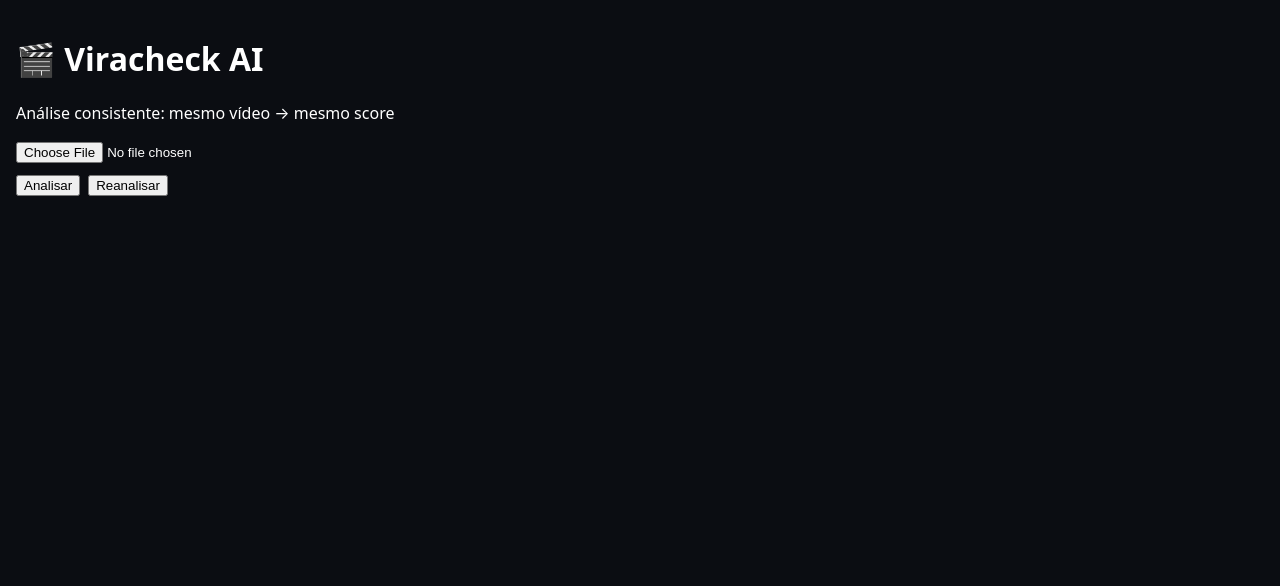
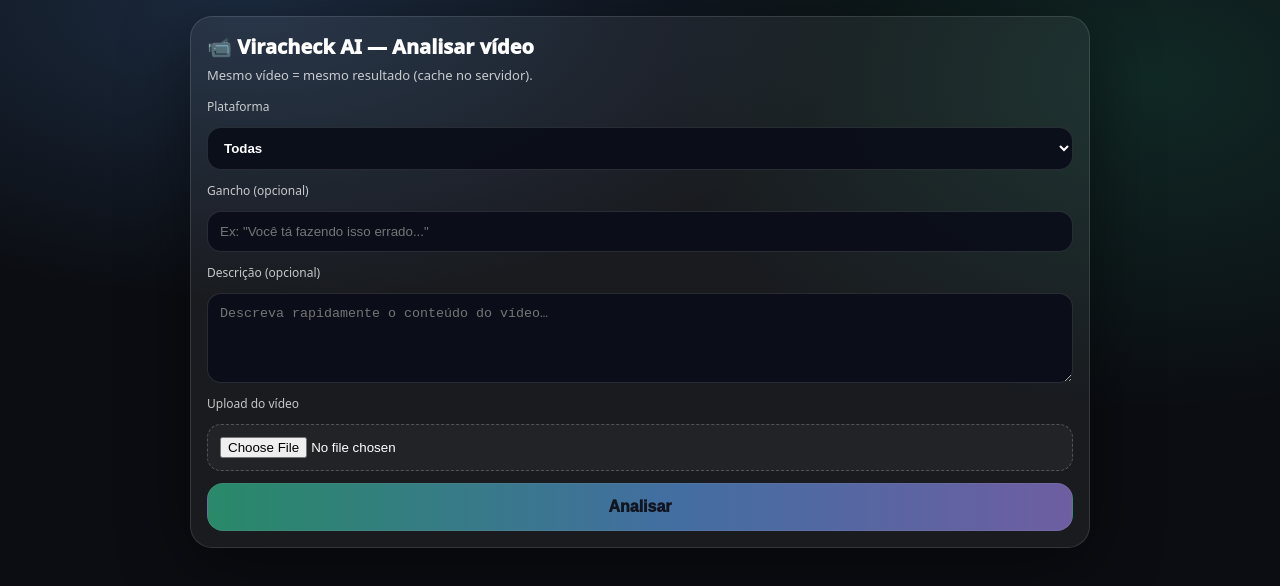
Before and after one commit to paivarobin16-alt/Viracheck---1.0.0, a React (Vite) app: page / in a window 1280 px wide. Shown: the top 586 px of the page. Built offline with nearby package versions, Linux system fonts and the light colour scheme.

Commit message:
Update Analyze.tsx

```diff
--- a/src/pages/Analyze.tsx
+++ b/src/pages/Analyze.tsx
@@ -1,97 +1,68 @@
-import { useEffect, useMemo, useState } from "react";
+import { useMemo, useState } from "react";
 
-/* =========================
-   TIPOS
-========================= */
 type Analysis = {
-  criterios: {
+  criterios?: {
     hook_impacto: number;
     qualidade_visual: number;
     clareza_mensagem: number;
     legibilidade_texto_legenda: number;
     potencial_engajamento: number;
   };
-  score_viralizacao: number;
-  resumo: string;
-  pontos_fortes: string[];
-  pontos_fracos: string[];
-  melhorias_praticas: string[];
-  ganchos: string[];
-  legendas: string[];
-  hashtags: string[];
-  observacoes: string;
+  score_viralizacao?: number;
+  resumo?: string;
+  pontos_fortes?: string[];
+  pontos_fracos?: string[];
+  melhorias_praticas?: string[];
+  ganchos?: string[];
+  legendas?: string[];
+  hashtags?: string[];
+  observacoes?: string;
 };
 
-type Frame = {
-  t: number;
-  image: string;
-};
+type Frame = { t: number; image: string };
 
-/* =========================
-   UTILIDADES
-========================= */
 function clamp(n: number, min: number, max: number) {
   return Math.max(min, Math.min(max, n));
 }
-
 function safeArray(v: any): string[] {
   return Array.isArray(v) ? v.map(String).filter(Boolean) : [];
 }
-
-function normalizeResult(json: any): Analysis {
-  const r = json?.result ?? json ?? {};
+function normalizeResult(anyJson: any): Analysis {
+  const r = anyJson?.result ?? anyJson?.data ?? anyJson ?? {};
   return {
-    criterios: r.criterios,
+    criterios: r.criterios
+      ? {
+          hook_impacto: Number(r.criterios.hook_impacto || 0),
+          qualidade_visual: Number(r.criterios.qualidade_visual || 0),
+          clareza_mensagem: Number(r.criterios.clareza_mensagem || 0),
+          legibilidade_texto_legenda: Number(r.criterios.legibilidade_texto_legenda || 0),
+          potencial_engajamento: Number(r.criterios.potencial_engajamento || 0),
+        }
+      : undefined,
     score_viralizacao: Number(r.score_viralizacao || 0),
-    resumo: r.resumo || "",
+    resumo: typeof r.resumo === "string" ? r.resumo : "",
     pontos_fortes: safeArray(r.pontos_fortes),
     pontos_fracos: safeArray(r.pontos_fracos),
     melhorias_praticas: safeArray(r.melhorias_praticas),
     ganchos: safeArray(r.ganchos),
     legendas: safeArray(r.legendas),
     hashtags: safeArray(r.hashtags),
-    observacoes: r.observacoes || "",
+    observacoes: typeof r.observacoes === "string" ? r.observacoes : "",
   };
 }
 
-/* =========================
-   HASH DO VÍDEO (CACHE)
-========================= */
 async function sha256File(file: File): Promise<string> {
   const buf = await file.arrayBuffer();
   const hashBuf = await crypto.subtle.digest("SHA-256", buf);
-  return Array.from(new Uint8Array(hashBuf))
-    .map((b) => b.toString(16).padStart(2, "0"))
-    .join("");
+  const hashArr = Array.from(new Uint8Array(hashBuf));
+  return hashArr.map((b) => b.toString(16).padStart(2, "0")).join("");
 }
 
-function cacheKey(hash: string) {
-  return `viracheck:v2:${hash}`;
-}
-
-function loadCache(hash: string): Analysis | null {
-  try {
-    const raw = localStorage.getItem(cacheKey(hash));
-    return raw ? normalizeResult(JSON.parse(raw)) : null;
-  } catch {
-    return null;
-  }
-}
-
-function saveCache(hash: string, data: Analysis) {
-  try {
-    localStorage.setItem(cacheKey(hash), JSON.stringify({ result: data }));
-  } catch {}
-}
-
-/* =========================
-   EXTRAÇÃO DE FRAMES (6)
-========================= */
 async function extractFrames(
   file: File,
   frameCount = 6,
-  targetW = 420,
-  quality = 0.7
+  targetW = 360,
+  quality = 0.6
 ): Promise<Frame[]> {
   const video = document.createElement("video");
   video.src = URL.createObjectURL(file);
@@ -100,7 +71,7 @@
 
   await new Promise<void>((resolve, reject) => {
     video.onloadedmetadata = () => resolve();
-    video.onerror = () => reject(new Error("Erro ao carregar vídeo"));
+    video.onerror = () => reject(new Error("Falha ao carregar o vídeo."));
   });
 
   await new Promise<void>((resolve) => {
@@ -110,22 +81,22 @@
 
   const canvas = document.createElement("canvas");
   const ctx = canvas.getContext("2d");
-  if (!ctx) throw new Error("Canvas não suportado");
+  if (!ctx) throw new Error("Canvas não suportado.");
 
   const vw = video.videoWidth || 1280;
   const vh = video.videoHeight || 720;
   const scale = targetW / vw;
 
   canvas.width = targetW;
-  canvas.height = Math.round(vh * scale);
+  canvas.height = Math.max(1, Math.round(vh * scale));
 
-  const duration = video.duration || 1;
-  const percents = [0.05, 0.18, 0.35, 0.55, 0.72, 0.9];
+  const duration = Number.isFinite(video.duration) && video.duration > 0 ? video.duration : 1;
 
+  const percents = [0.05, 0.18, 0.35, 0.55, 0.72, 0.9].slice(0, frameCount);
   const frames: Frame[] = [];
 
-  for (const p of percents.slice(0, frameCount)) {
-    const t = Math.min(duration * p, duration - 0.15);
+  for (const p of percents) {
+    const t = Math.min(Math.max(duration * p, 0.08), Math.max(duration - 0.15, 0.08));
     video.currentTime = t;
 
     await new Promise<void>((resolve) => {
@@ -134,7 +105,10 @@
         resolve();
       };
       video.addEventListener("seeked", done);
-      setTimeout(done, 600);
+      setTimeout(() => {
+        video.removeEventListener("seeked", done);
+        resolve();
+      }, 700);
     });
 
     ctx.drawImage(video, 0, 0, canvas.width, canvas.height);
@@ -145,135 +119,378 @@
   return frames;
 }
 
-/* =========================
-   COMPONENTE
-========================= */
+function LoadingOverlay({ text }: { text: string }) {
+  return (
+    <div
+      style={{
+        position: "fixed",
+        inset: 0,
+        background: "rgba(0,0,0,0.55)",
+        backdropFilter: "blur(8px)",
+        display: "grid",
+        placeItems: "center",
+        zIndex: 9999,
+        padding: 16,
+      }}
+    >
+      <div
+        style={{
+          width: "min(420px, 100%)",
+          borderRadius: 18,
+          border: "1px solid rgba(255,255,255,0.12)",
+          background: "rgba(14,18,30,0.9)",
+          padding: 16,
+          boxShadow: "0 20px 80px rgba(0,0,0,0.6)",
+        }}
+      >
+        <div style={{ display: "flex", alignItems: "center", gap: 12 }}>
+          <div
+            style={{
+              width: 18,
+              height: 18,
+              borderRadius: 999,
+              border: "3px solid rgba(255,255,255,0.25)",
+              borderTopColor: "rgba(255,255,255,0.95)",
+              animation: "spin 0.9s linear infinite",
+            }}
+          />
+          <div style={{ fontWeight: 1000 }}>Processando…</div>
+        </div>
+        <div style={{ marginTop: 10, opacity: 0.8, fontSize: 13 }}>{text}</div>
+
+        <style>{`@keyframes spin { from { transform: rotate(0deg);} to { transform: rotate(360deg);} }`}</style>
+      </div>
+    </div>
+  );
+}
+
 export default function Analyze() {
-  const [video, setVideo] = useState<File | null>(null);
-  const [videoUrl, setVideoUrl] = useState("");
+  const [platform, setPlatform] = useState("Todas");
+  const [hook, setHook] = useState("");
+  const [description, setDescription] = useState("");
+
+  const [videoFile, setVideoFile] = useState<File | null>(null);
+  const videoUrl = useMemo(() => (videoFile ? URL.createObjectURL(videoFile) : ""), [videoFile]);
+
+  const [loading, setLoading] = useState(false);
+  const [loadingText, setLoadingText] = useState("Preparando…");
+  const [message, setMessage] = useState("");
   const [analysis, setAnalysis] = useState<Analysis | null>(null);
-  const [loading, setLoading] = useState(false);
-  const [msg, setMsg] = useState("");
-  const [hash, setHash] = useState("");
 
-  useEffect(() => {
-    if (video) {
-      setVideoUrl(URL.createObjectURL(video));
-    }
-  }, [video]);
+  async function handleAnalyze() {
+    setMessage("");
+    setAnalysis(null);
 
-  async function handleAnalyze(force = false) {
-    if (!video) {
-      setMsg("Selecione um vídeo.");
+    if (!videoFile) {
+      setMessage("⚠️ Selecione um vídeo antes de analisar.");
       return;
     }
 
-    setMsg("");
     setLoading(true);
 
     try {
-      const videoHash = await sha256File(video);
-      setHash(videoHash);
+      setLoadingText("Calculando assinatura do vídeo…");
+      const hash = await sha256File(videoFile);
 
-      if (!force) {
-        const cached = loadCache(videoHash);
-        if (cached) {
-          setAnalysis(cached);
-          setMsg("Resultado carregado do cache.");
-          setLoading(false);
-          return;
-        }
-      }
-
-      const frames = await extractFrames(video);
+      setLoadingText("Extraindo frames…");
+      const frames = await extractFrames(videoFile, 6, 360, 0.6);
 
       const video_meta = {
-        name: video.name,
-        size: video.size,
-        type: video.type,
+        name: videoFile.name,
+        size_bytes: videoFile.size,
+        type: videoFile.type,
       };
 
+      setLoadingText("Consultando IA (com cache no servidor)…");
       const resp = await fetch("/api/analyzeVideo", {
         method: "POST",
         headers: { "Content-Type": "application/json" },
         body: JSON.stringify({
+          platform,
+          hook,
+          description,
+          video_hash: hash,
+          video_meta,
           frames,
-          video_meta,
-          video_hash: videoHash,
         }),
       });
 
       const raw = await resp.text();
-      const parsed = JSON.parse(raw);
+      let parsed: any;
+      try {
+        parsed = JSON.parse(raw);
+      } catch {
+        throw new Error(`API retornou algo que não é JSON (${resp.status}): ${raw.slice(0, 250)}`);
+      }
 
       if (!resp.ok) {
-        throw new Error(parsed?.error || "Erro da API");
+        throw new Error(parsed?.details || parsed?.error || "Erro da API");
       }
 
-      const result = normalizeResult(parsed);
-      setAnalysis(result);
-      saveCache(videoHash, result);
-      setMsg("Análise concluída.");
+      const normalized = normalizeResult(parsed);
+      setAnalysis(normalized);
+
+      if (parsed?.cached) {
+        setMessage("✅ Já existia análise para esse vídeo. Retornei o mesmo resultado.");
+      } else {
+        setMessage("✅ Análise criada e salva. Próxima vez esse vídeo retorna igual.");
+      }
     } catch (e: any) {
-      setMsg("Erro: " + e.message);
+      setMessage(`❌ ${e?.message || String(e)}`);
     } finally {
       setLoading(false);
     }
   }
 
-  const score = clamp(analysis?.score_viralizacao || 0, 0, 100);
+  const score = clamp(Number(analysis?.score_viralizacao || 0), 0, 100);
 
   return (
-    <div style={{ padding: 16, color: "white", background: "#0b0d12", minHeight: "100vh" }}>
-      <h1 style={{ fontWeight: 900 }}>🎬 Viracheck AI</h1>
-      <p>Análise consistente: mesmo vídeo → mesmo score</p>
+    <div
+      style={{
+        minHeight: "100vh",
+        color: "white",
+        background:
+          "radial-gradient(1200px 600px at 20% 0%, rgba(96,165,250,0.20), transparent 50%), radial-gradient(900px 600px at 90% 10%, rgba(52,211,153,0.14), transparent 55%), #0b0d12",
+        padding: 16,
+      }}
+    >
+      {loading ? <LoadingOverlay text={loadingText} /> : null}
 
+      <div
+        style={{
+          maxWidth: 900,
+          margin: "0 auto",
+          borderRadius: 22,
+          border: "1px solid rgba(255,255,255,0.12)",
+          background: "rgba(255,255,255,0.06)",
+          padding: 16,
+          boxShadow: "0 18px 70px rgba(0,0,0,0.45)",
+        }}
+      >
+        <h1 style={{ margin: 0, fontSize: 20, fontWeight: 1000 }}>📹 Viracheck AI — Analisar vídeo</h1>
+        <p style={{ margin: "6px 0 0", opacity: 0.75, fontSize: 13 }}>
+          Mesmo vídeo = mesmo resultado (cache no servidor).
+        </p>
+
+        <div style={{ display: "grid", gap: 12, marginTop: 14 }}>
+          <label style={{ fontSize: 12, opacity: 0.75 }}>Plataforma</label>
+          <select
+            value={platform}
+            onChange={(e) => setPlatform(e.target.value)}
+            style={{
+              width: "100%",
+              padding: 12,
+              borderRadius: 14,
+              border: "1px solid rgba(255,255,255,0.12)",
+              background: "rgba(10,14,24,0.92)",
+              color: "white",
+              fontWeight: 900,
+            }}
+          >
+            <option value="Todas">Todas</option>
+            <option value="TikTok">TikTok</option>
+            <option value="Instagram Reels">Instagram Reels</option>
+            <option value="YouTube Shorts">YouTube Shorts</option>
+            <option value="Kwai">Kwai</option>
+          </select>
+
+          <label style={{ fontSize: 12, opacity: 0.75 }}>Gancho (opcional)</label>
+          <input
+            value={hook}
+            onChange={(e) => setHook(e.target.value)}
+            placeholder='Ex: "Você tá fazendo isso errado..."'
+            style={{
+              width: "100%",
+              padding: 12,
+              borderRadius: 14,
+              border: "1px solid rgba(255,255,255,0.12)",
+              background: "rgba(10,14,24,0.92)",
+              color: "white",
+            }}
+          />
+
+          <label style={{ fontSize: 12, opacity: 0.75 }}>Descrição (opcional)</label>
+          <textarea
+            value={description}
+            onChange={(e) => setDescription(e.target.value)}
+            placeholder="Descreva rapidamente o conteúdo do vídeo…"
+            style={{
+              width: "100%",
+              padding: 12,
+              minHeight: 90,
+              borderRadius: 14,
+              border: "1px solid rgba(255,255,255,0.12)",
+              background: "rgba(10,14,24,0.92)",
+              color: "white",
+              resize: "vertical",
+            }}
+          />
+
+          <label style={{ fontSize: 12, opacity: 0.75 }}>Upload do vídeo</label>
           <input
             type="file"
             accept="video/*"
             onChange={(e) => {
-          setVideo(e.target.files?.[0] || null);
+              setVideoFile(e.target.files?.[0] || null);
               setAnalysis(null);
-          setMsg("");
+              setMessage("");
+            }}
+            style={{
+              width: "100%",
+              padding: 12,
+              borderRadius: 14,
+              border: "1px dashed rgba(255,255,255,0.22)",
+              background: "rgba(255,255,255,0.04)",
+              color: "white",
             }}
           />
 
-      {videoUrl && <video src={videoUrl} controls style={{ width: "100%", marginTop: 12 }} />}
+          {videoFile && (
+            <video
+              src={videoUrl}
+              controls
+              playsInline
+              style={{
+                width: "100%",
+                borderRadius: 16,
+                border: "1px solid rgba(255,255,255,0.12)",
+                background: "#000",
+              }}
+            />
+          )}
 
-      <div style={{ display: "flex", gap: 8, marginTop: 12 }}>
-        <button onClick={() => handleAnalyze(false)}>Analisar</button>
-        <button onClick={() => handleAnalyze(true)}>Reanalisar</button>
+          <button
+            onClick={handleAnalyze}
+            disabled={loading || !videoFile}
+            style={{
+              width: "100%",
+              padding: "14px 14px",
+              borderRadius: 16,
+              border: "1px solid rgba(255,255,255,0.14)",
+              background: "linear-gradient(90deg, #34d399 0%, #60a5fa 55%, #a78bfa 100%)",
+              color: "#0b1220",
+              fontWeight: 1000,
+              fontSize: 16,
+              opacity: loading || !videoFile ? 0.6 : 1,
+            }}
+          >
+            {loading ? "Analisando..." : "Analisar"}
+          </button>
+
+          {message && (
+            <div
+              style={{
+                padding: "10px 12px",
+                borderRadius: 14,
+                border: "1px solid rgba(255,255,255,0.12)",
+                background: "rgba(255,255,255,0.06)",
+                fontSize: 13,
+                whiteSpace: "pre-wrap",
+              }}
+            >
+              {message}
+            </div>
+          )}
+        </div>
       </div>
 
-      {loading && <p>⏳ Analisando...</p>}
-      {msg && <p>{msg}</p>}
+      {analysis && (
+        <div style={{ maxWidth: 900, margin: "14px auto 0", display: "grid", gap: 12 }}>
+          <div
+            style={{
+              borderRadius: 18,
+              border: "1px solid rgba(255,255,255,0.12)",
+              background: "rgba(255,255,255,0.06)",
+              padding: 14,
+            }}
+          >
+            <div style={{ fontWeight: 1000, marginBottom: 8 }}>📊 Score: {score}/100</div>
 
-      {analysis && (
-        <div style={{ marginTop: 16 }}>
-          <h2>Score: {score}/100</h2>
-          <p>{analysis.resumo}</p>
+            <div
+              style={{
+                width: "100%",
+                height: 10,
+                borderRadius: 999,
+                background: "rgba(255,255,255,0.08)",
+                border: "1px solid rgba(255,255,255,0.10)",
+                overflow: "hidden",
+                marginBottom: 12,
+              }}
+            >
+              <div
+                style={{
+                  width: `${score}%`,
+                  height: "100%",
+                  borderRadius: 999,
+                  background: "linear-gradient(90deg, #34d399 0%, #60a5fa 55%, #a78bfa 100%)",
+                }}
+              />
+            </div>
 
-          <h3>Pontos fortes</h3>
-          <ul>{analysis.pontos_fortes.map((p, i) => <li key={i}>{p}</li>)}</ul>
+            <div style={{ fontWeight: 1000, marginBottom: 6 }}>🧠 Resumo</div>
+            <div style={{ fontSize: 13, lineHeight: 1.45, opacity: 0.95 }}>{analysis.resumo || "—"}</div>
+          </div>
 
-          <h3>Pontos fracos</h3>
-          <ul>{analysis.pontos_fracos.map((p, i) => <li key={i}>{p}</li>)}</ul>
+          <Section title="✅ Pontos fortes" items={analysis.pontos_fortes} />
+          <Section title="⚠️ Pontos fracos" items={analysis.pontos_fracos} />
+          <Section title="🛠️ Melhorias práticas" items={analysis.melhorias_praticas} />
+          <Section title="🎯 Ganchos" items={analysis.ganchos} />
+          <Section title="📝 Legendas" items={analysis.legendas} />
 
-          <h3>Melhorias</h3>
-          <ul>{analysis.melhorias_praticas.map((p, i) => <li key={i}>{p}</li>)}</ul>
+          <div
+            style={{
+              borderRadius: 18,
+              border: "1px solid rgba(255,255,255,0.12)",
+              background: "rgba(255,255,255,0.06)",
+              padding: 14,
+            }}
+          >
+            <div style={{ fontWeight: 1000, marginBottom: 10 }}>🏷️ Hashtags</div>
+            <div style={{ fontSize: 13, opacity: 0.95, lineHeight: 1.4 }}>
+              {safeArray(analysis.hashtags).map((t) => (t.startsWith("#") ? t : `#${t}`)).join(" ")}
+            </div>
+          </div>
 
-          <h3>Ganchos</h3>
-          <ul>{analysis.ganchos.map((p, i) => <li key={i}>{p}</li>)}</ul>
-
-          <h3>Legendas</h3>
-          <ul>{analysis.legendas.map((p, i) => <li key={i}>{p}</li>)}</ul>
-
-          <h3>Hashtags</h3>
-          <p>{analysis.hashtags.join(" ")}</p>
-
-          <small>Hash do vídeo: {hash}</small>
+          <div
+            style={{
+              borderRadius: 18,
+              border: "1px solid rgba(255,255,255,0.12)",
+              background: "rgba(255,255,255,0.06)",
+              padding: 14,
+            }}
+          >
+            <div style={{ fontWeight: 1000, marginBottom: 10 }}>💡 Observações</div>
+            <div style={{ fontSize: 13, opacity: 0.95, lineHeight: 1.4 }}>{analysis.observacoes || "—"}</div>
+          </div>
         </div>
       )}
     </div>
   );
 }
+
+function Section({ title, items }: { title: string; items?: string[] }) {
+  const list = safeArray(items);
+  return (
+    <div
+      style={{
+        borderRadius: 18,
+        border: "1px solid rgba(255,255,255,0.12)",
+        background: "rgba(255,255,255,0.06)",
+        padding: 14,
+      }}
+    >
+      <div style={{ fontWeight: 1000, marginBottom: 10 }}>{title}</div>
+      {list.length ? (
+        <ul style={{ margin: 0, paddingLeft: 18, display: "grid", gap: 8 }}>
+          {list.map((t, i) => (
+            <li key={i} style={{ fontSize: 13, opacity: 0.95, lineHeight: 1.35 }}>
+              {t}
+            </li>
+          ))}
+        </ul>
+      ) : (
+        <div style={{ fontSize: 13, opacity: 0.75 }}>Sem itens.</div>
+      )}
+    </div>
+  );
+}
```
Lines whose indentation alone changed are shown as unchanged.
